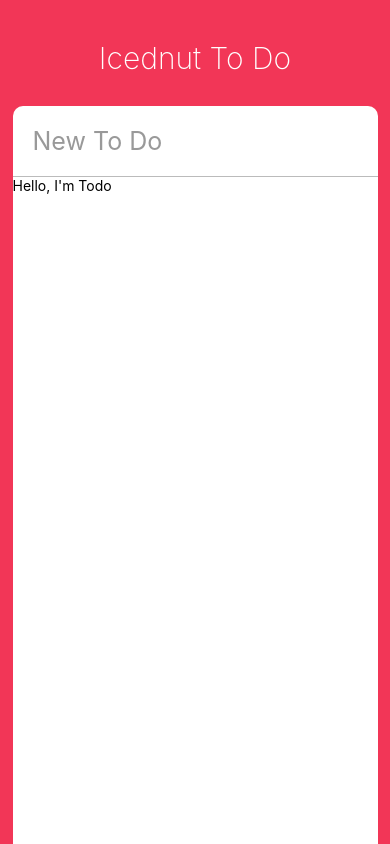
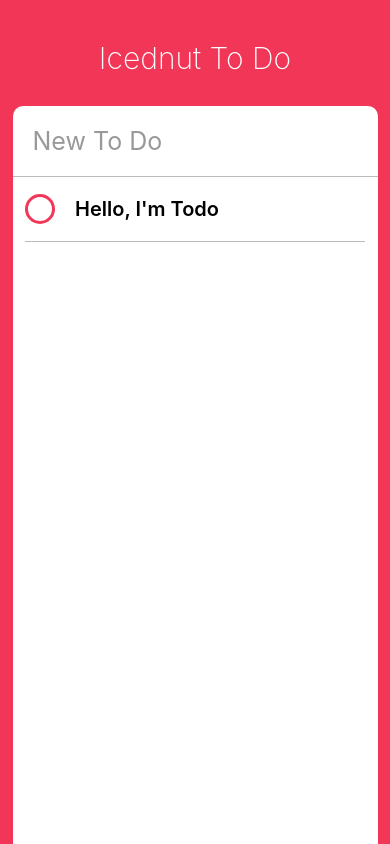
Before and after one commit to icednut/icednut-todo, a React Native app: screen / in a window 390 px wide. Built offline with nearby package versions, Linux system fonts and the light colour scheme.

Commit message:
chapter 6 complete

```diff
--- a/App.js
+++ b/App.js
@@ -25,7 +25,7 @@ export default class App extends React.Component {
             autoCorrect={false}
             value={newTodo}
             onChangeText={this._controlNewTodo}/>
-          <ScrollView>
+          <ScrollView contentContainerStyle={styles.todos}>
             <Todo/>
           </ScrollView>
         </View>
@@ -79,5 +79,8 @@ const styles = StyleSheet.create({
     borderBottomColor: "#bbb",
     borderBottomWidth: 1,
     fontSize: 25
+  },
+  todos: {
+    alignItems: "center"
   }
 });
--- a/Todo.js
+++ b/Todo.js
@@ -1,16 +1,62 @@
 import React, {Component} from "react";
-import {View, Text, Button, TouchableOpacity, StyleSheet} from "react-native";
+import {View, Text, Button, TouchableOpacity, StyleSheet, Dimensions} from "react-native";
+
+const {width, height} = Dimensions.get("window");
 
 export default class Todo extends React.Component {
+  state = {
+    isEditing: false,
+    isCompleted: false
+  };
+
+
   render() {
+    const {isCompleted} = this.state;
     return (
-      <View>
-        <Text>Hello, I'm Todo</Text>
+      <View style={styles.container}>
+        <TouchableOpacity onPress={this._toggleComplete}>
+          <View style={[styles.circle, isCompleted ? styles.completeCircle : styles.uncompleteCircle]}>
+          </View>
+        </TouchableOpacity>
+        <Text style={styles.text}>Hello, I'm Todo</Text>
       </View>
     );
+  }
+
+  _toggleComplete = () => {
+    this.setState(prevState => {
+      return ({
+        isCompleted: !prevState.isCompleted
+      });
+    });
   }
 }
 
 const styles = StyleSheet.create({
-
+  container: {
+    width: width - 50,
+    borderBottomColor: "#bbb",
+    borderBottomWidth: StyleSheet.hairlineWidth,
+    flexDirection: "row",
+    alignItems: "center"
+  },
+  text: {
+    fontWeight: "600",
+    fontSize: 20,
+    marginVertical: 20
+  },
+  circle: {
+    width: 30,
+    height: 30,
+    borderRadius: 15,
+    borderColor: "red",
+    borderWidth: 3,
+    marginRight: 20
+  },
+  completeCircle: {
+    borderColor: "#bbb"
+  },
+  uncompleteCircle: {
+    borderColor: "#F23657"
+  },
 });
```
